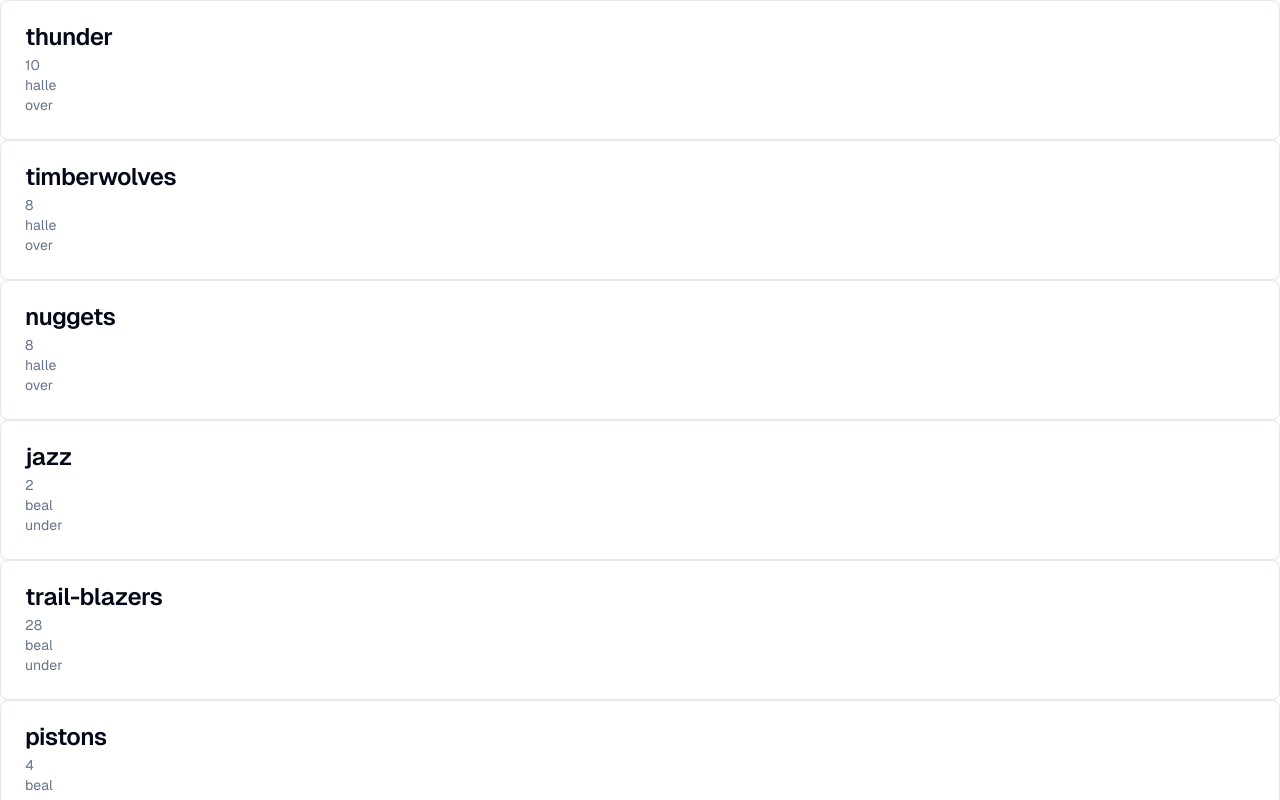
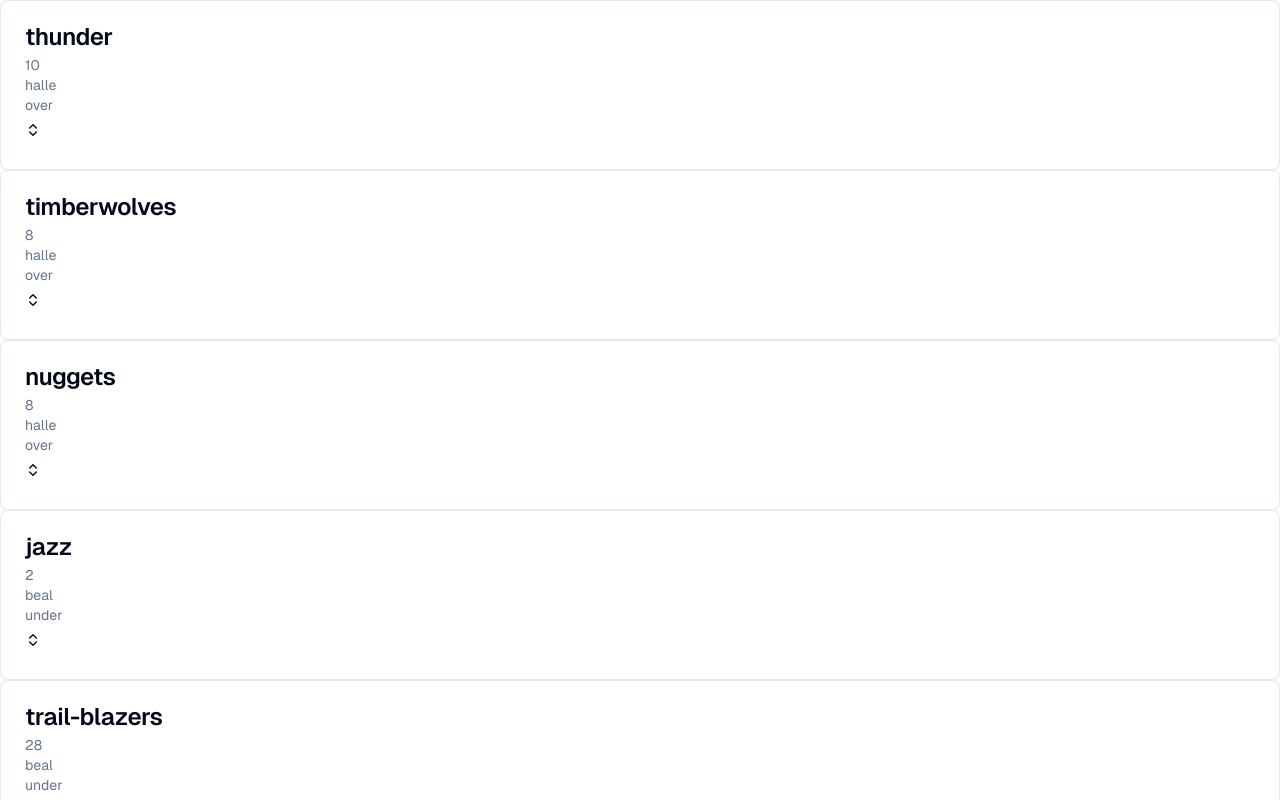
Before and after one commit to pinhob/ranking-league-pass, a Next.js app: page / in a window 1280 px wide. Shown: the top 800 px of the page. Built offline with nearby package versions, Linux system fonts and the light colour scheme.

Commit message:
feat (CustomCard): display CardContent w/ Collapsible toggle to expand and minimize the card size

```diff
--- a/src/components/CustomCard.tsx
+++ b/src/components/CustomCard.tsx
@@ -1,4 +1,8 @@
-import { Card, CardDescription, CardHeader, CardTitle } from "@/components/ui/card";
+import { Card, CardContent, CardDescription, CardHeader, CardTitle } from "@/components/ui/card";
+import { Collapsible, CollapsibleTrigger } from "./ui/collapsible";
+import { useState } from "react";
+import { CollapsibleContent } from "@radix-ui/react-collapsible";
+import { ChevronsUpDown } from "lucide-react"
 
 interface Data {
     team: string,
@@ -10,6 +14,8 @@
 }
 
 export default function CustomCard({ data }: { data: Data }) {
+    const [isOpen, setIsOpen] = useState(false);
+
     return (
         <Card>
             <CardHeader>
@@ -19,6 +25,19 @@
                     <p>{data.stamp}</p>
                     <p>{data.over ? "over" : "under"}</p>
                 </CardDescription>
+                <Collapsible open={isOpen} onOpenChange={setIsOpen}>
+                    <CollapsibleTrigger asChild>
+                        <button>
+                            <ChevronsUpDown className="h-4 w-4" />
+                            <span className="sr-only" onClick={() => setIsOpen(!open)}>Toggle</span>
+                        </button>
+                    </CollapsibleTrigger>
+                    <CollapsibleContent>
+                        <CardContent>
+                        Lorem ipsum dolor sit amet, consectetur adipiscing elit. Cras ac erat iaculis, aliquet nunc ultricies, tincidunt elit. Curabitur sit amet enim orci. Integer ut velit sed sapien sodales interdum. Suspendisse sit amet elit sit amet felis molestie scelerisque sed vel tellus. Phasellus nec dolor congue, accumsan massa nec, cursus nulla. Etiam eu magna leo. Suspendisse scelerisque eros quis turpis porttitor, eget accumsan nibh lacinia. Quisque ex dolor, scelerisque non ullamcorper in, suscipit ac nisi. Nulla nulla risus, porta nec tempus vel, viverra vel felis. Sed sollicitudin, urna id condimentum dictum, felis turpis blandit nunc, vitae elementum leo augue sed tellus.
+                        </CardContent>
+                    </CollapsibleContent>
+                </Collapsible>
             </CardHeader>
         </Card>
     )
```
